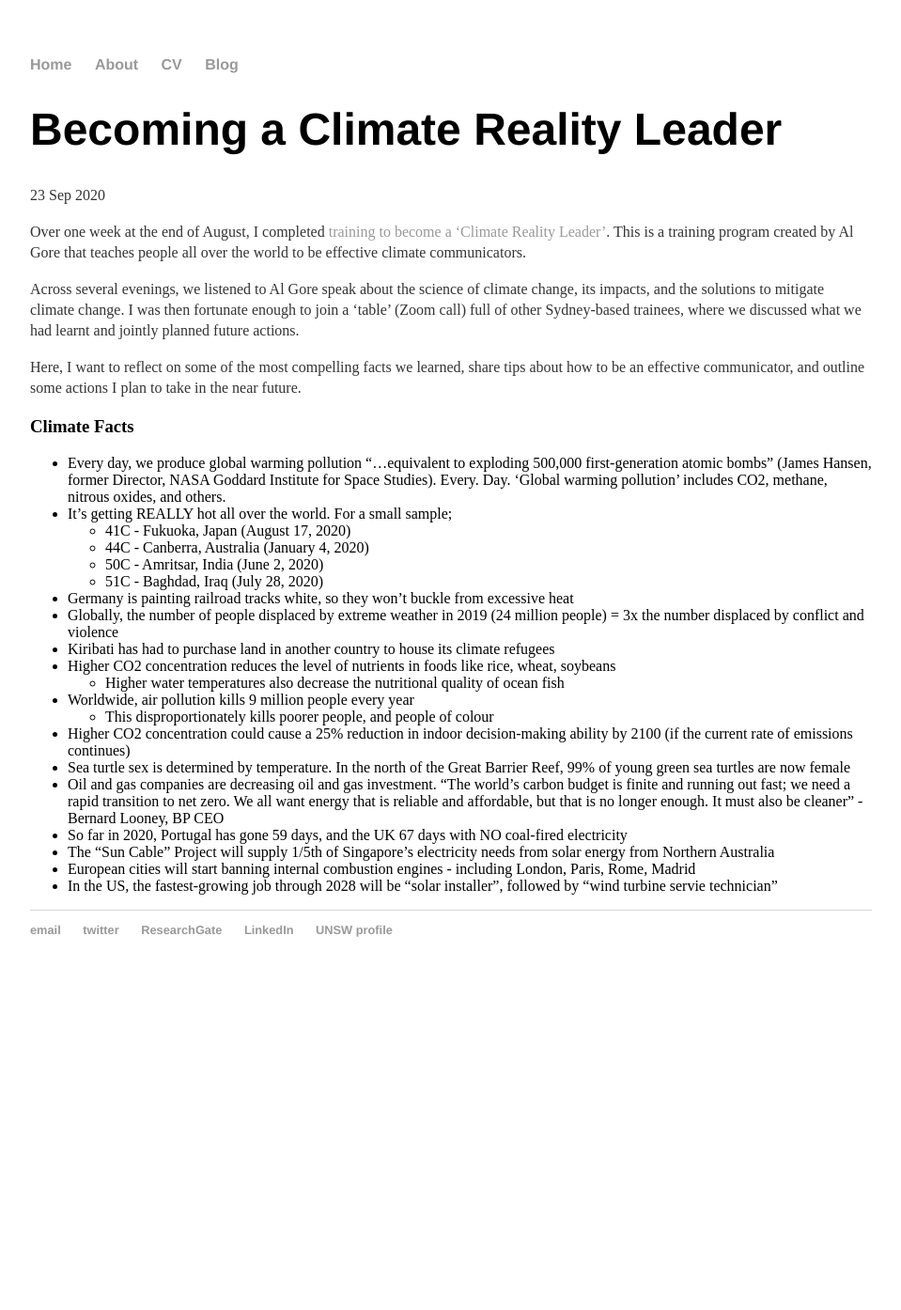
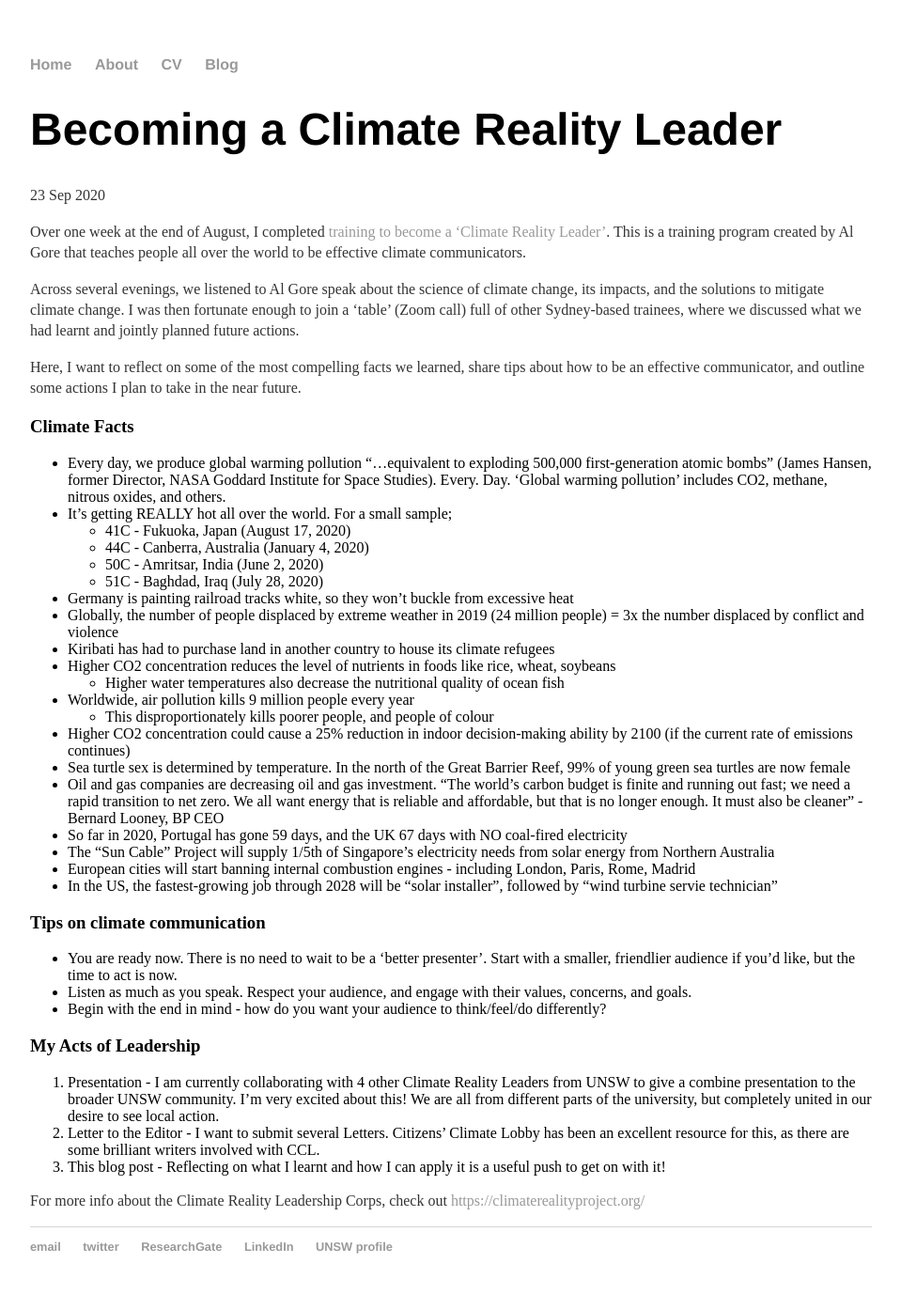
Before and after one commit to belindaxie/belindaxie.github.io, a Jekyll site: the page built from _posts/2020-09-23-climate-reality-leader.md, in a window 1280 px wide. Shown: the whole page at 94% size, without its empty margins (160-1119 px from the left). Built offline with Jekyll 4.4.1, drawn with Linux system fonts in a browser that asks for light colours; before the commit the page ends 1057 px from its top, so only the background shows below that.

Commit message:
Update 2020-09-23-climate-reality-leader.md

```diff
--- a/_posts/2020-09-23-climate-reality-leader.md
+++ b/_posts/2020-09-23-climate-reality-leader.md
@@ -31,3 +31,17 @@ Here, I want to reflect on some of the most compelling facts we learned, share t
 * The "Sun Cable" Project will supply 1/5th of Singapore's electricity needs from solar energy from Northern Australia
 * European cities will start banning internal combustion engines - including London, Paris, Rome, Madrid
 * In the US, the fastest-growing job through 2028 will be "solar installer", followed by "wind turbine servie technician"
+
+### Tips on climate communication
+
+* You are ready now. There is no need to wait to be a 'better presenter'. Start with a smaller, friendlier audience if you'd like, but the time to act is now.
+* Listen as much as you speak. Respect your audience, and engage with their values, concerns, and goals.
+* Begin with the end in mind - how do you want your audience to think/feel/do differently?
+
+### My Acts of Leadership
+
+1. Presentation - I am currently collaborating with 4 other Climate Reality Leaders from UNSW to give a combine presentation to the broader UNSW community. I'm very excited about this! We are all from different parts of the university, but completely united in our desire to see local action.
+2. Letter to the Editor - I want to submit several Letters. Citizens' Climate Lobby has been an excellent resource for this, as there are some brilliant writers involved with CCL.
+3. This blog post - Reflecting on what I learnt and how I can apply it is a useful push to get on with it!
+
+For more info about the Climate Reality Leadership Corps, check out <a href="https://climaterealityproject.org/">https://climaterealityproject.org/</a>
```
